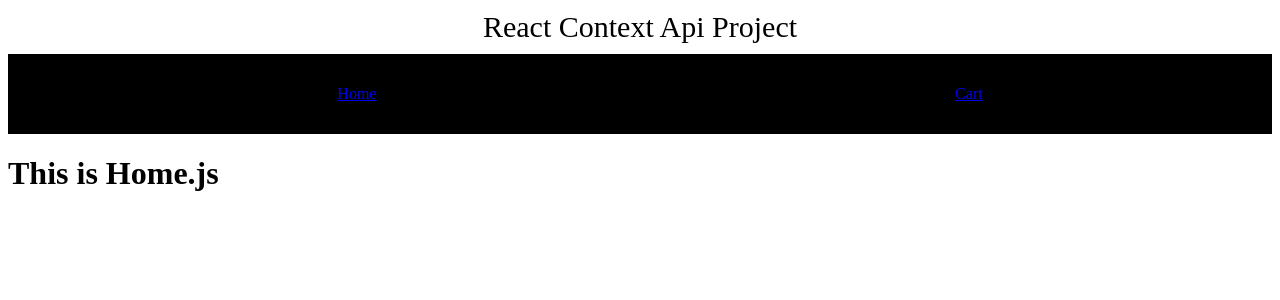
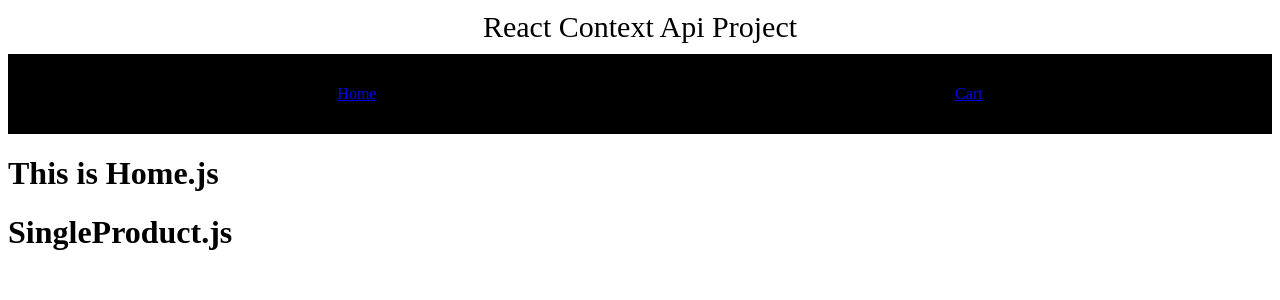
Before and after one commit to GAJANAN270395/React-Context-Api-cart-, a React (Create React App) app: page / in a window 1280 px wide. Shown: the top 300 px of the page. Built offline with nearby package versions, Linux system fonts and the light colour scheme.

Commit message:
singleproduct

```diff
--- a/package.json
+++ b/package.json
@@ -3,6 +3,7 @@
   "version": "0.0.0",
   "private": true,
   "dependencies": {
+    "faker": "^6.6.6",
     "react": "^18.1.0",
     "react-dom": "^18.1.0",
     "react-router-dom": "^6.9.0"
--- a/src/components/Home.js
+++ b/src/components/Home.js
@@ -1,9 +1,11 @@
 import React from 'react';
+import SingleProduct from './SingleProduct';
 
 const Home = () => {
   return (
     <div>
       <h1>This is Home.js</h1>
+      <SingleProduct/>
     </div>
   );
 };
--- /dev/null
+++ b/src/components/SingleProduct.js
@@ -0,0 +1,7 @@
+import React from 'react';
+
+const SingleProduct = () => {
+  return <h1>SingleProduct.js</h1>;
+};
+
+export default SingleProduct;
```
